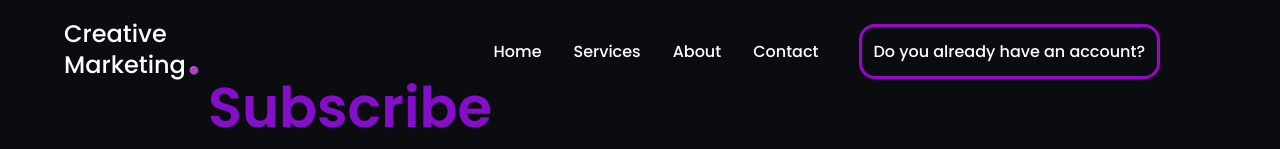
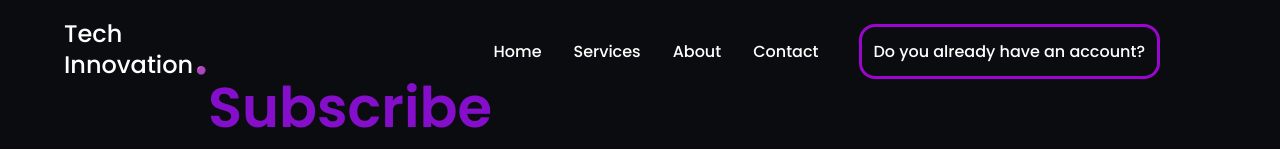
Before and after one commit to Victor-Amarante/creative-marketing-landing-page, a plain HTML site: page index.html in a window 1280 px wide. Shown: the top 149 px of the page. Drawn offline with Linux system fonts and the light colour scheme.

Commit message:
refact: adjust header title text on landing page

```diff
--- a/index.html
+++ b/index.html
@@ -3,7 +3,7 @@
 <head>
     <meta charset="UTF-8">
     <meta name="viewport" content="width=device-width, initial-scale=1.0">
-    <title>Creative Marketing | Landing Page</title>
+    <title>Tech Innovation | Landing Page</title>
     <link rel="stylesheet" href="styles/style.css">
 </head>
 <body>
@@ -13,9 +13,9 @@
 
         <nav>
             <div class="title-container">
-                <span>Creative</span>
-                <div class="marketing-line">
-                    <span>Marketing</span>
+                <span>Tech</span>
+                <div class="innovation-line">
+                    <span>Innovation</span>
                     <span class="purple-circle">🟣</span>
                 </div>
             </div>
--- a/styles/style.css
+++ b/styles/style.css
@@ -46,7 +46,7 @@ nav {
     line-height: 1.1;
 }
 
-.marketing-line {
+.innovation-line {
     display: flex;
     flex-direction: row;
     align-items: baseline;
```
Also changed, not shown: 1 other file.
